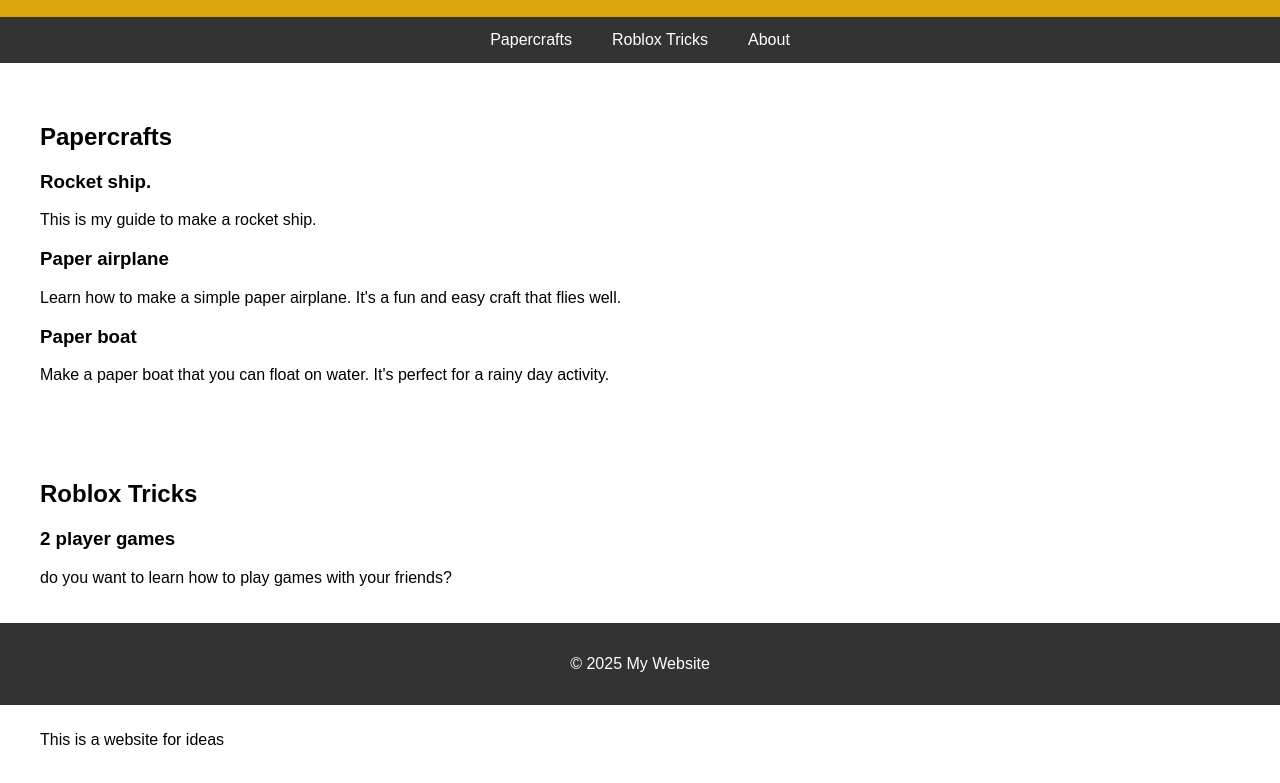
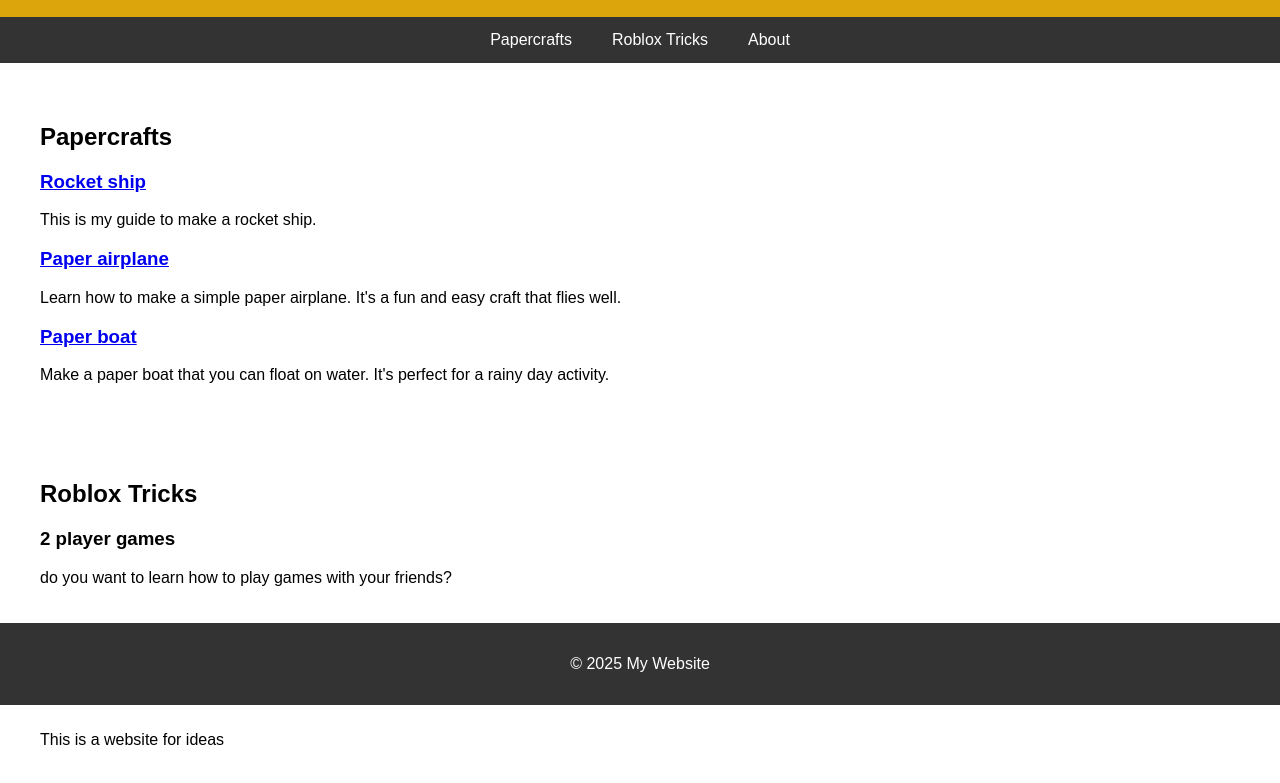
Before and after one commit to sphinster77/mywebsite, a plain HTML site: page index.html in a window 1280 px wide. Shown: the part 95-878 px from the top of the page. Drawn offline with Linux system fonts and the light colour scheme.

Commit message:
Add files via upload

```diff
--- a/index.html
+++ b/index.html
@@ -57,11 +57,11 @@
     </nav>
     <section id="papercrafts">
         <h2>Papercrafts</h2>
-        <h3>Rocket ship.</h3>
+        <h3><a href="rocket_ship.html">Rocket ship</a></h3>
         <p>This is my guide to make a rocket ship.</p>
-        <h3>Paper airplane</h3>
+        <h3><a href="paper_airplane.html">Paper airplane</a></h3>
         <p>Learn how to make a simple paper airplane. It's a fun and easy craft that flies well.</p>
-        <h3>Paper boat</h3>
+        <h3><a href="paper_boat.html">Paper boat</a></h3>
         <p>Make a paper boat that you can float on water. It's perfect for a rainy day activity.</p>
     </section>
     <section id="roblox-tricks">
```
